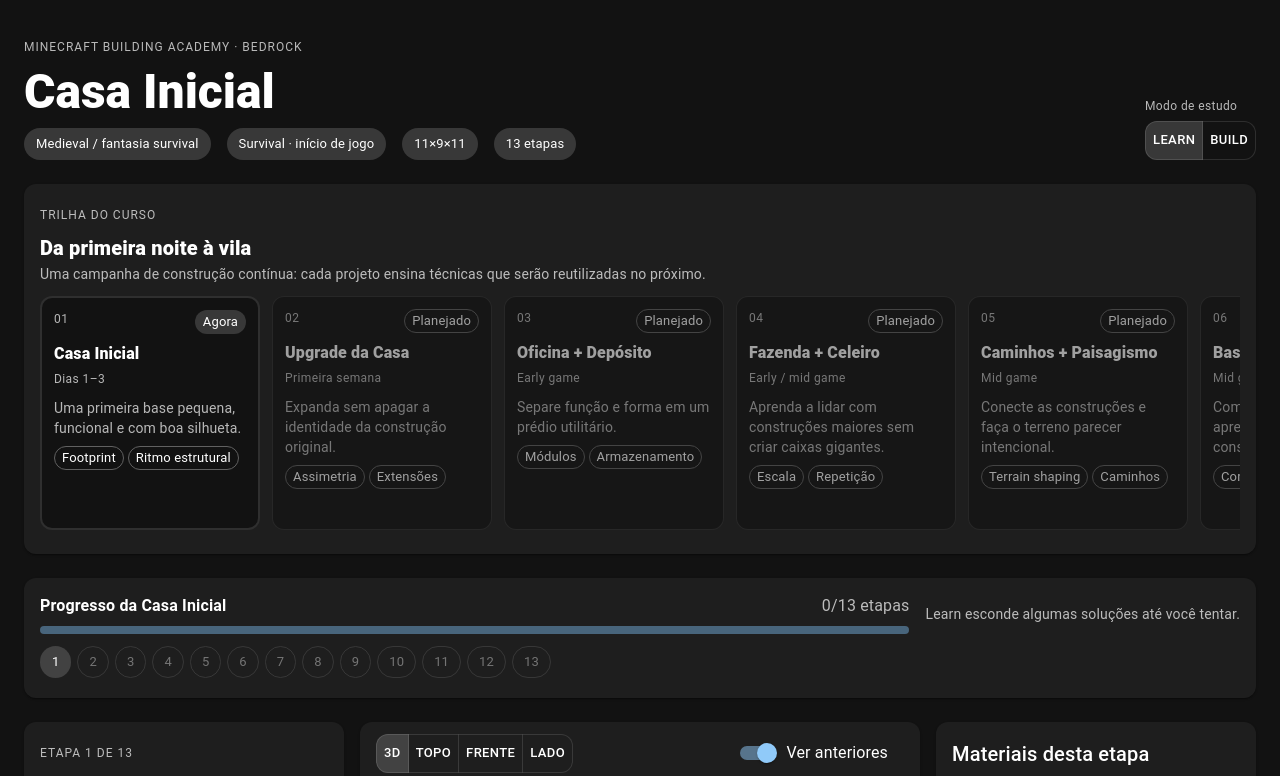
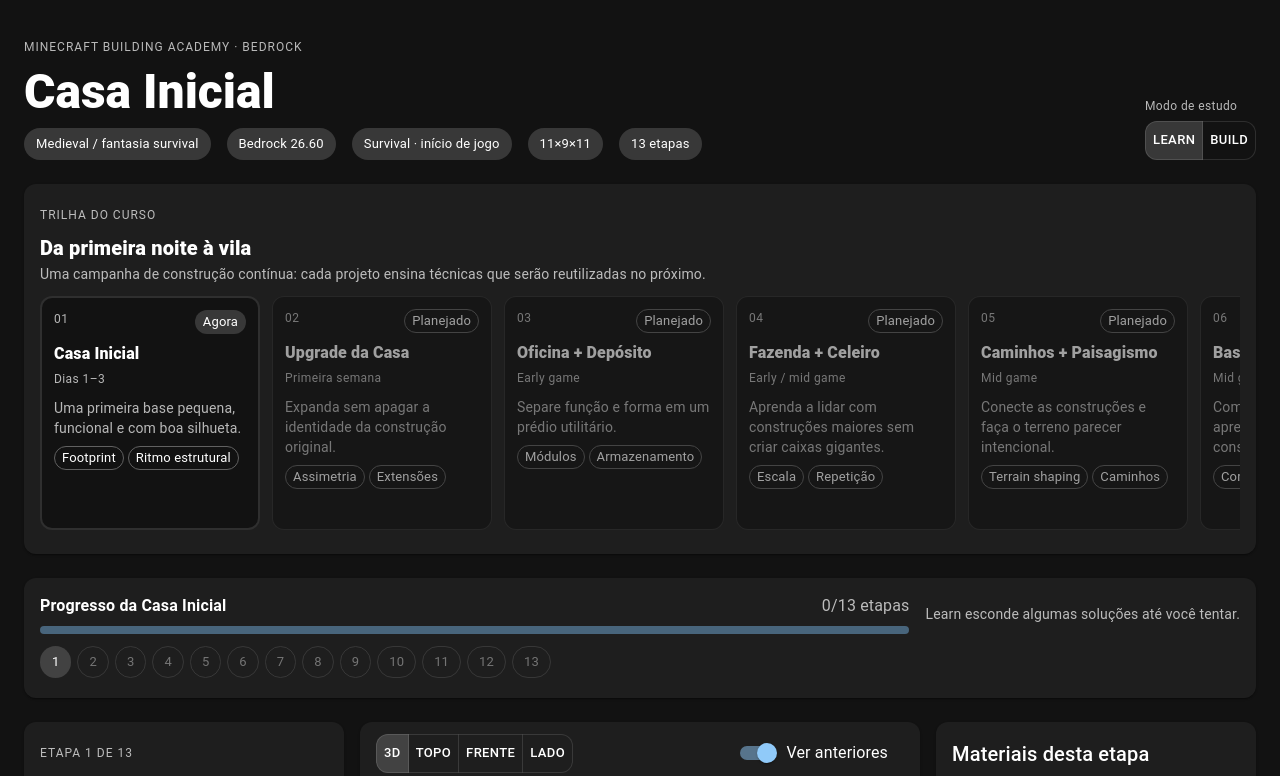
Before and after one commit to andreaselias/minecraft-building-academy, a React (Vite) app: page / in a window 1280 px wide. Shown: the top 776 px of the page. Built offline with nearby package versions, Linux system fonts and the light colour scheme.

Commit message:
ui: show target Bedrock version

```diff
--- a/src/App.tsx
+++ b/src/App.tsx
@@ -149,6 +149,7 @@ export default function App() {
             </Typography>
             <Stack direction="row" spacing={1} sx={{ mt: 1, flexWrap: 'wrap', gap: 1 }}>
               <Chip label={starterHouse.style} />
+              <Chip label={'Bedrock ' + starterHouse.targetVersion} />
               <Chip label="Survival · início de jogo" />
               <Chip
                 label={
```
